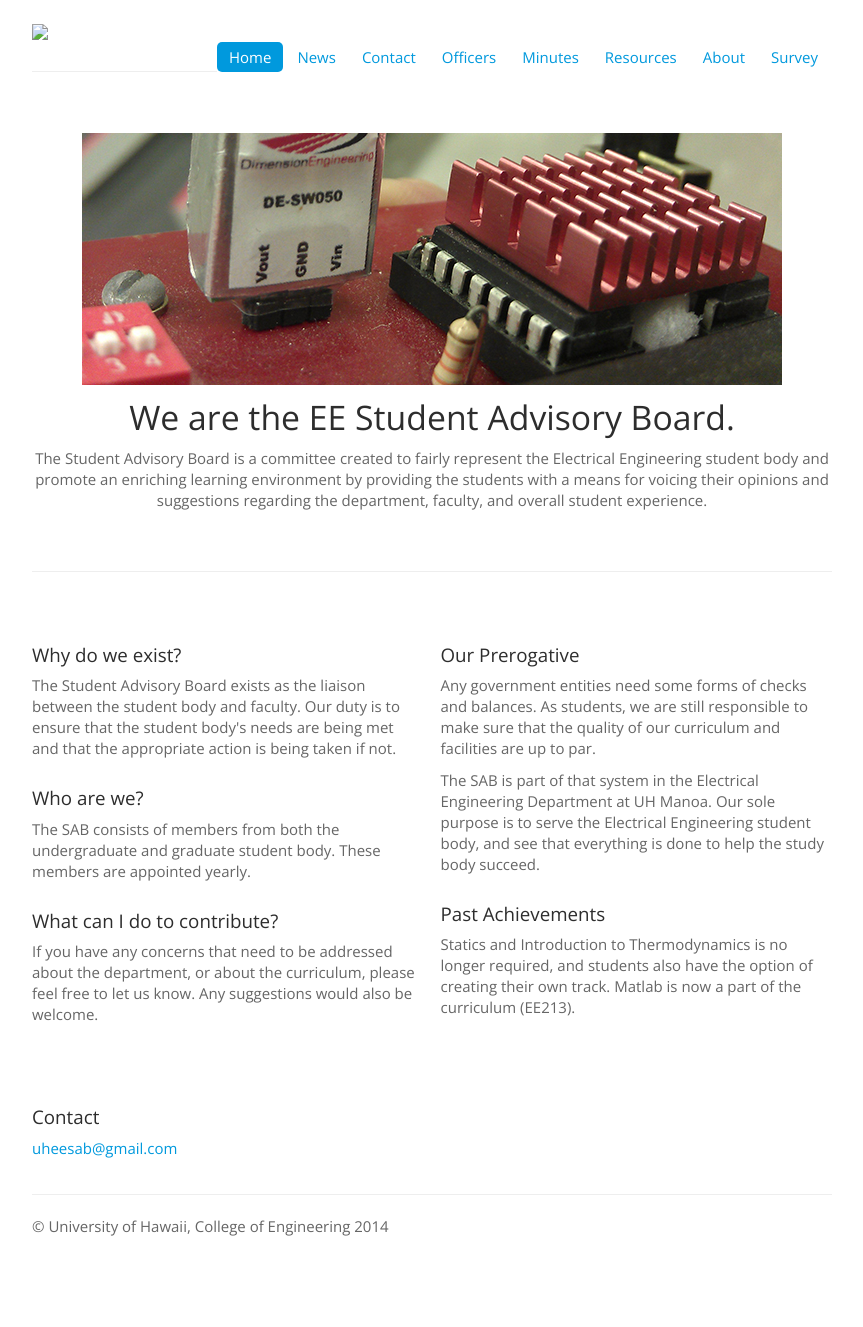
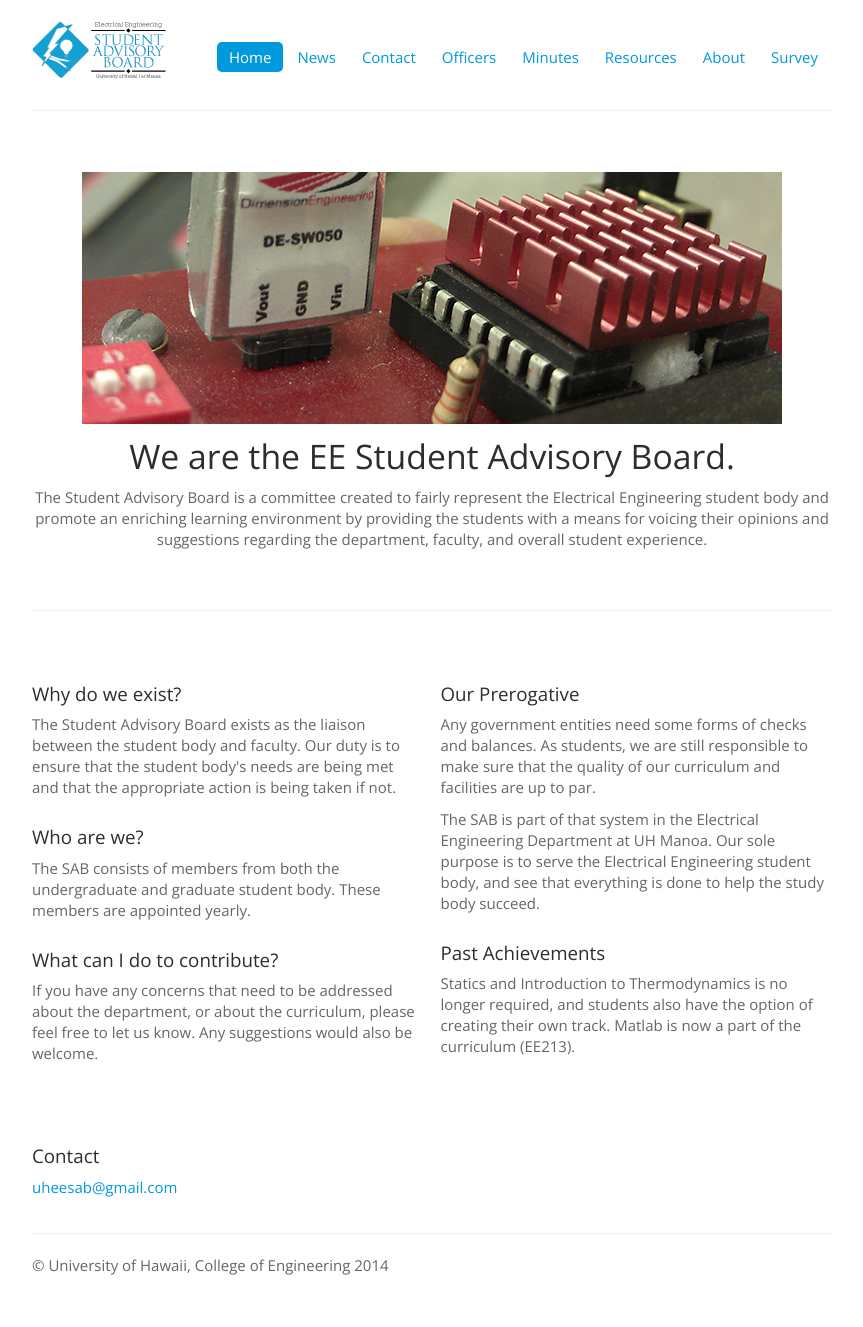
Before and after one commit to IEEE-UH-Manoa/sab.ieeeatuhm.com, a Jekyll site: the page built from index.html, in a window 1280 px wide. Shown: the whole page, without its empty margins (208-1071 px from the left). Built offline with Jekyll 4.4.1, drawn with Linux system fonts in a browser that asks for light colours; before the commit the page ends 1288 px from its top, so only the background shows below that.

Commit message:
updated URL for logo

```diff
--- a/_includes/header.html
+++ b/_includes/header.html
@@ -11,7 +11,7 @@
           {% if page.section == "about" %}<li class="active">{% else %}<li>{% endif %}<a href="{{ "/about/" | prepend: site.baseurl }}">About</a></li>
           {% if page.section == "survey" %}<li class="active">{% else %}<li>{% endif %}<a href="{{ "/survey/" | prepend: site.baseurl }}">Survey</a></li>
         </ul>
-        <img src="/~eesab/assets/EESAB-hori.png">
+        <img src="{{ "/assets/EESAB-hori.png" | prepend: site.baseurl }}">
       </div>
 
 </header>
```
